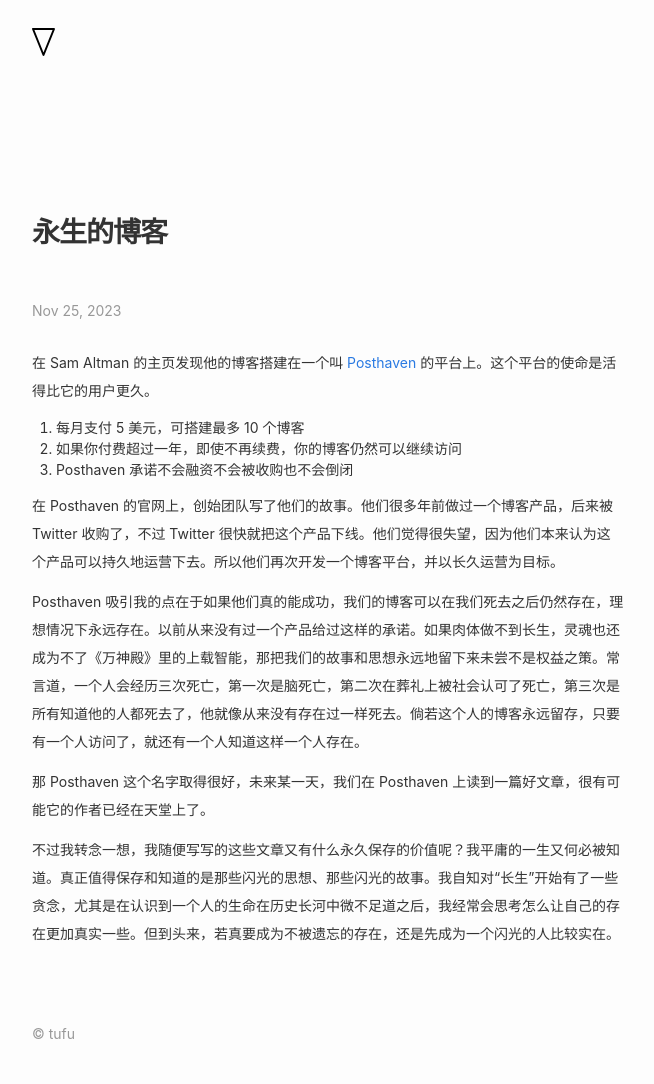
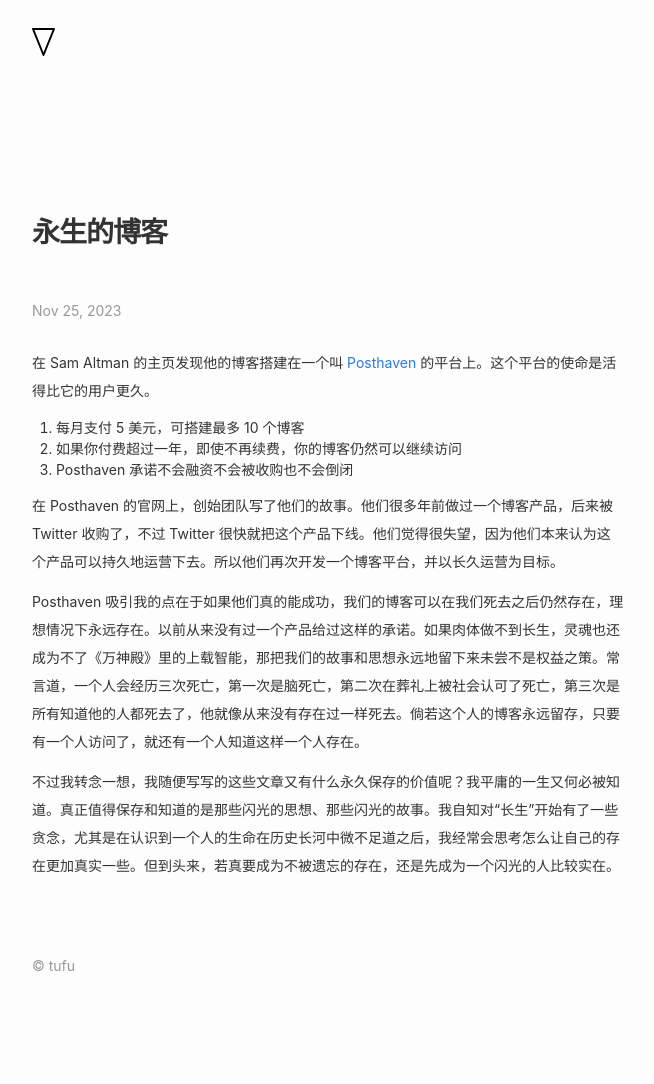
Before and after one commit to tufucheung/tufucheung.github.io, a Jekyll site: the page built from _posts/2023-11-25-forever.md, in a window 1280 px wide. Shown: the whole page, without its empty margins (312-966 px from the left). Built offline with Jekyll 4.4.1, drawn with Linux system fonts in a browser that asks for light colours; after the commit the page ends 1016 px from its top, so only the background shows below that.

Commit message:
Update 2023-11-25-forever.md

```diff
--- a/_posts/2023-11-25-forever.md
+++ b/_posts/2023-11-25-forever.md
@@ -13,6 +13,4 @@ title: 永生的博客
 
 Posthaven 吸引我的点在于如果他们真的能成功，我们的博客可以在我们死去之后仍然存在，理想情况下永远存在。以前从来没有过一个产品给过这样的承诺。如果肉体做不到长生，灵魂也还成为不了《万神殿》里的上载智能，那把我们的故事和思想永远地留下来未尝不是权益之策。常言道，一个人会经历三次死亡，第一次是脑死亡，第二次在葬礼上被社会认可了死亡，第三次是所有知道他的人都死去了，他就像从来没有存在过一样死去。倘若这个人的博客永远留存，只要有一个人访问了，就还有一个人知道这样一个人存在。
 
-那 Posthaven 这个名字取得很好，未来某一天，我们在 Posthaven 上读到一篇好文章，很有可能它的作者已经在天堂上了。
-
 不过我转念一想，我随便写写的这些文章又有什么永久保存的价值呢？我平庸的一生又何必被知道。真正值得保存和知道的是那些闪光的思想、那些闪光的故事。我自知对“长生”开始有了一些贪念，尤其是在认识到一个人的生命在历史长河中微不足道之后，我经常会思考怎么让自己的存在更加真实一些。但到头来，若真要成为不被遗忘的存在，还是先成为一个闪光的人比较实在。
```
